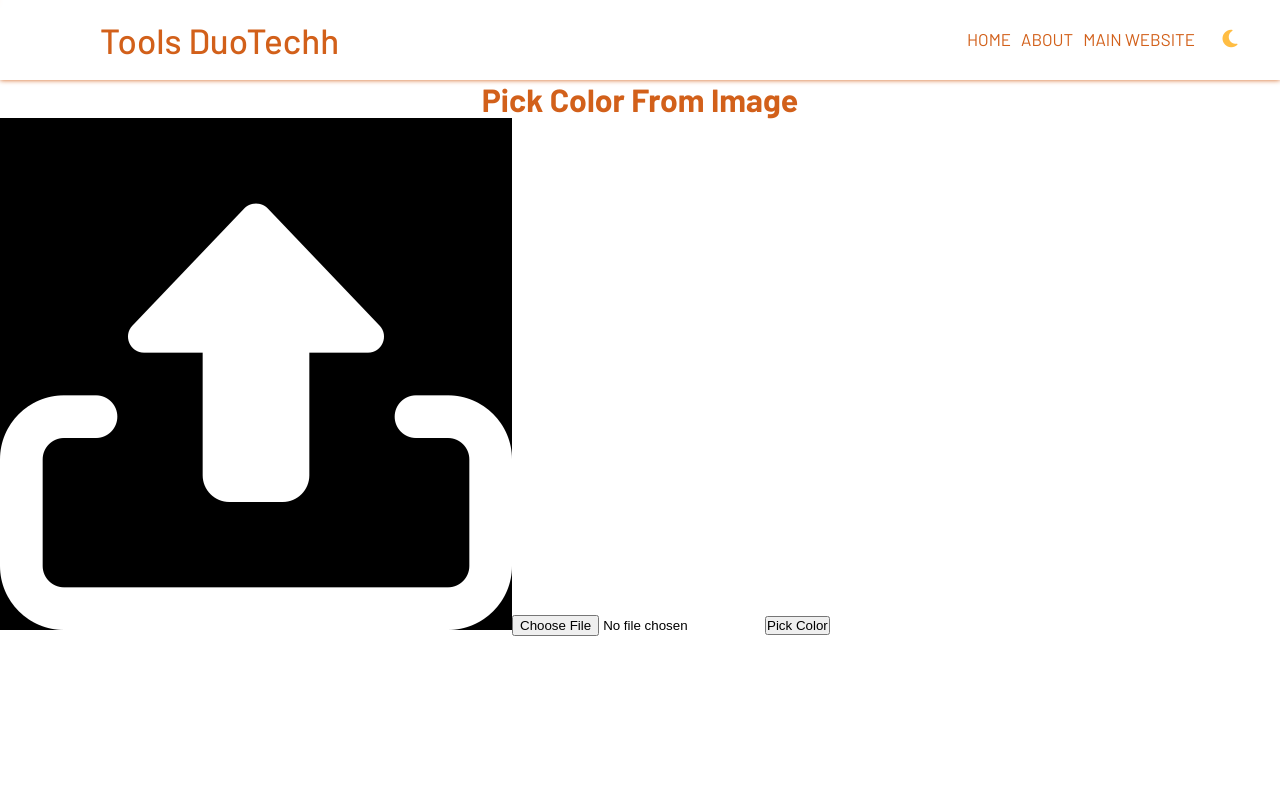
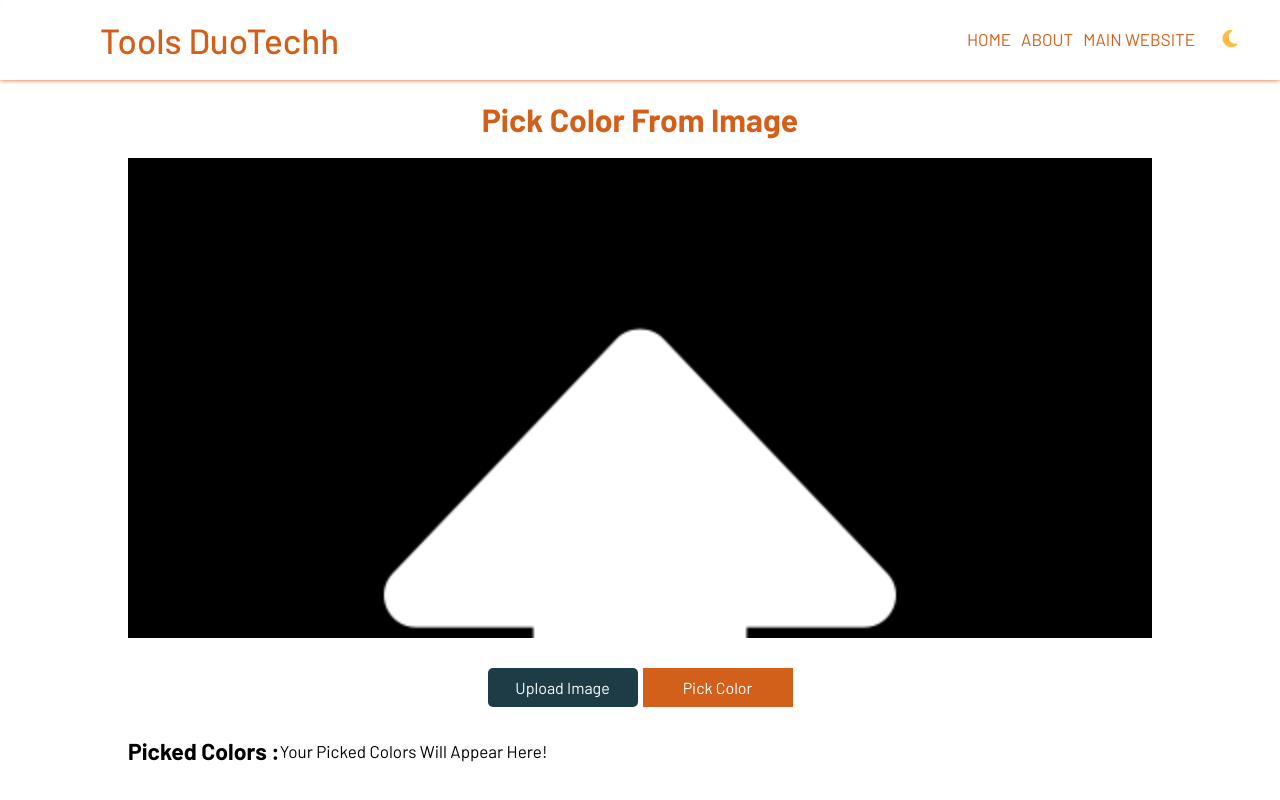
Before and after one commit to hammadqurashi/Tools-Duotechh, a React (Create React App) app: page /pick-color-from-image in a window 1280 px wide. Shown: the top 800 px of the page. Built offline with nearby package versions, Linux system fonts and the light colour scheme.

Commit message:
New Changes

```diff
--- a/src/Tools/OnlineImagesTools/PickColorFromImage/PickColorFromImage.js
+++ b/src/Tools/OnlineImagesTools/PickColorFromImage/PickColorFromImage.js
@@ -4,26 +4,32 @@ const PickColorFromImage = () => {
   const [img, setimg] = useState(
     require("../../../Assets/OtherImages/upload.webp")
   );
-
+  // const [color2, setcolor2] = useState("#FFFFFF");
+  // const [color3, setcolor3] = useState("#FFFFFF");
   const upload = useRef(null);
   const imgRef = useRef(null);
 
+  const acolor = [];
+
+  const [color, setcolor] = useState(acolor);
+
+  const eyeDropper = new EyeDropper(); // eslint-disable-line
   const pickColor = () => {
-    const eyeDropper = new EyeDropper(); // eslint-disable-line
-    if (imgRef.current.Onhover()) {
     eyeDropper
       .open()
-        .then((value) => {
+      .then(async (value) => {
         console.log(value);
         // sRGBHex
+        let Array = [value.sRGBHex];
+        setcolor(color.concat(Array));
+        console.log(color);
       })
       .catch((err) => {
         console.log(err);
       });
-    }
   };
 
-  const showUploadImg = async (e) => {
+  const showUploadImg = async () => {
     let [file] = await upload.current.files;
     if (!file) {
       return;
@@ -37,45 +43,88 @@ const PickColorFromImage = () => {
     <div className="pcfi-container">
       <h1 className="tool_h1">Pick Color From Image</h1>
       <div className="pcfi-box">
+        <div className="pcfi-img-box">
           <img
+            className="pcfi-img"
             ref={imgRef}
             style={{
               backgroundColor: "black",
             }}
+            src={img}
+            alt="uploadedimage"
             onClick={() => {
               return (
                 img === require("../../../Assets/OtherImages/upload.webp") &&
                 upload.current.click()
               );
             }}
-          // onMouseOver={() => {
-          //   return (
-          //     img !== require("../../../Assets/OtherImages/upload.webp") &&
-          //     pickColor()
-          //   );
-          // }}
-          src={img}
-          alt="uploadedimage"
           />
+        </div>
+        <div>
           <input
             type="file"
-          id="img"
             name="img"
             accept="image/*"
             ref={upload}
+            hidden
             onChange={showUploadImg}
           />
           <button
-          className="pcfi-btn"
+            className="btn-primary my-10"
             onClick={() => {
-            return (
-              img !== require("../../../Assets/OtherImages/upload.webp") &&
-              pickColor()
-            );
+              upload.current.click();
             }}
+          >
+            Upload Image
+          </button>
+          <button
+            onClick={() => {
+              return img !== require("../../../Assets/OtherImages/upload.webp")
+                ? alert("Upload Image")
+                : pickColor();
+            }}
+            className="pcfi-pickcolor-btn my-10"
           >
             Pick Color
           </button>
+        </div>
+        <div className="pcfi-pickedcolors-cont">
+          <h4 className="pcfi-pickedcolors-h4">Picked Colors : </h4>
+          {color.length === 0 && (
+            <span className="pcfi-pickedcolors-note">
+              Your Picked Colors Will Appear Here!
+            </span>
+          )}
+          {color.map((e) => {
+            return (
+              <div
+                onClick={() => {
+                  navigator.clipboard.writeText(e);
+                }}
+                key={e}
+                className="pcfi-pickedcolors"
+                title="Click To Copy Color"
+                style={{ backgroundColor: e }}
+              >
+                {e}
+              </div>
+            );
+          })}
+          {/* <div
+            className="pcfi-pickedcolors"
+            title="Click To Copy Color"
+            style={{ backgroundColor: color2 }}
+          >
+            {color2}
+          </div>
+          <div
+            className="pcfi-pickedcolors"
+            title="Click To Copy Color"
+            style={{ backgroundColor: color3 }}
+          >
+            {color3}
+          </div> */}
+        </div>
       </div>
     </div>
   );
--- a/src/Tools/OnlineImagesTools/PickColorFromImage/pickcolorfromimage.css
+++ b/src/Tools/OnlineImagesTools/PickColorFromImage/pickcolorfromimage.css
@@ -0,0 +1,72 @@
+.pcfi-container {
+  width: 100%;
+  min-height: 700px;
+  display: flex;
+  flex-direction: column;
+  align-items: center;
+  margin: 20px 0px;
+}
+
+.pcfi-box {
+  width: 80%;
+  text-align: center;
+}
+
+.pcfi-img-box {
+  background: transparent;
+  width: 100%;
+  max-height: 60vh;
+  overflow-y: scroll;
+  margin: 20px 0px;
+}
+
+.pcfi-img {
+  width: 100%;
+}
+
+.pcfi-pickcolor-btn {
+  min-width: 150px;
+  padding: 10px;
+  background-color: var(--main-color);
+  font-family: var(--button-font-family);
+  color: white;
+  font-size: 16px;
+  cursor: pointer;
+  border: none;
+  margin-left: 5px;
+}
+
+.pcfi-pickedcolors-cont {
+  display: flex;
+  align-items: center;
+  width: 100%;
+  margin: 20px 0px;
+}
+
+.pcfi-pickedcolors-h4 {
+  font-family: var(--content-font-family);
+  font-size: 23px;
+}
+.pcfi-pickedcolors-note {
+  font-family: var(--content-font-family);
+  font-size: 17px;
+}
+.pcfi-pickedcolors {
+  color: white;
+  padding: 15px;
+  display: flex;
+  justify-content: center;
+  align-items: center;
+  margin: 0px 10px;
+  font-family: var(--content-font-family);
+  border-radius: 5px;
+  cursor: pointer;
+}
+@media (max-width: 500px) {
+  .pcfi-pickedcolors-cont {
+    flex-direction: column;
+  }
+  .pcfi-pickedcolors {
+    margin: 5px 0px;
+  }
+}
--- a/src/index.css
+++ b/src/index.css
@@ -74,3 +74,7 @@ a {
   font-size: 32px;
   text-align: center;
 }
+
+.my-10 {
+  margin: 10px 0px;
+}
```
Lines whose indentation alone changed are shown as unchanged.
